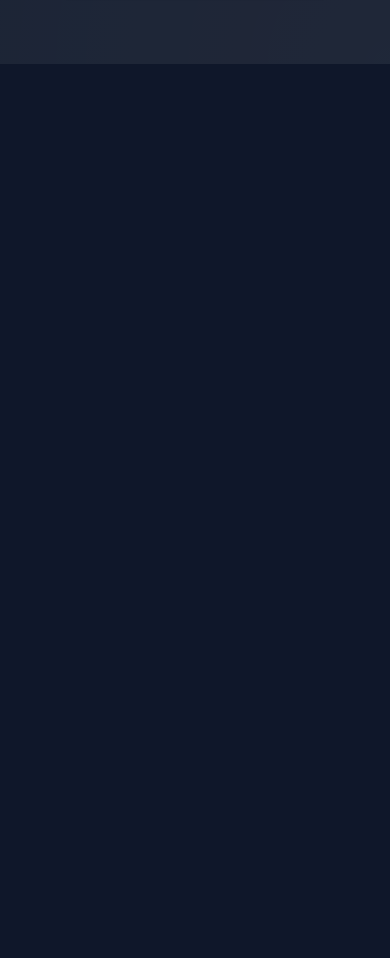
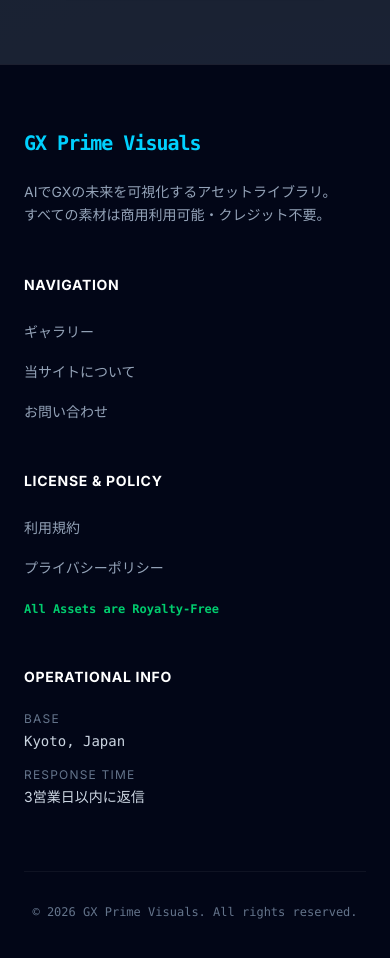
Before and after one commit to Kitagit761007/ai-material-prime, a Next.js app: page / in a window 390 px wide. Shown: the part 6180-7138 px from the top of the page. Before the commit the page ends 6244 px from the top, so only its background shows below. Built offline with nearby package versions, Linux system fonts and the light colour scheme.

Commit message:
feat: implement global 4-column footer (Run #27)

```diff
--- a/app/layout.tsx
+++ b/app/layout.tsx
@@ -2,6 +2,7 @@ import type { Metadata } from 'next'
 import { Inter } from 'next/font/google'
 import './globals.css'
 import Header from '@/components/Header'
+import Footer from '@/components/Footer'
 
 const inter = Inter({ subsets: ['latin'] })
 
@@ -22,6 +23,7 @@ export default function RootLayout({
                 <main className="min-h-screen pt-20">
                     {children}
                 </main>
+                <Footer />
             </body>
         </html>
     )
--- /dev/null
+++ b/components/Footer.tsx
@@ -0,0 +1,93 @@
+"use client";
+
+import Link from "next/link";
+
+export default function Footer() {
+    const currentYear = new Date().getFullYear();
+
+    return (
+        <footer className="bg-slate-950 border-t border-white/10 pt-16 pb-8">
+            <div className="container mx-auto px-6">
+                <div className="grid grid-cols-1 md:grid-cols-2 lg:grid-cols-4 gap-12 mb-16">
+                    {/* Column 1: Brand */}
+                    <div className="space-y-6">
+                        <Link href="/" className="text-xl font-bold font-mono tracking-tighter text-gx-cyan">
+                            GX Prime Visuals
+                        </Link>
+                        <p className="text-slate-400 text-sm leading-relaxed max-w-xs">
+                            AIでGXの未来を可視化するアセットライブラリ。すべての素材は商用利用可能・クレジット不要。
+                        </p>
+                    </div>
+
+                    {/* Column 2: Navigation */}
+                    <div className="space-y-6">
+                        <h3 className="text-white font-bold text-sm tracking-wider uppercase">Navigation</h3>
+                        <ul className="space-y-4">
+                            <li>
+                                <Link href="/gallery" className="text-slate-400 hover:text-gx-cyan transition-colors text-sm">
+                                    ギャラリー
+                                </Link>
+                            </li>
+                            <li>
+                                <Link href="/about" className="text-slate-400 hover:text-gx-cyan transition-colors text-sm">
+                                    当サイトについて
+                                </Link>
+                            </li>
+                            <li>
+                                <Link href="/contact" className="text-slate-400 hover:text-gx-cyan transition-colors text-sm">
+                                    お問い合わせ
+                                </Link>
+                            </li>
+                        </ul>
+                    </div>
+
+                    {/* Column 3: License & Policy */}
+                    <div className="space-y-6">
+                        <h3 className="text-white font-bold text-sm tracking-wider uppercase">License & Policy</h3>
+                        <ul className="space-y-4">
+                            <li>
+                                <Link href="/terms" className="text-slate-400 hover:text-gx-cyan transition-colors text-sm">
+                                    利用規約
+                                </Link>
+                            </li>
+                            <li>
+                                <Link href="/privacy" className="text-slate-400 hover:text-gx-cyan transition-colors text-sm">
+                                    プライバシーポリシー
+                                </Link>
+                            </li>
+                            <li>
+                                <span className="text-gx-emerald/80 text-xs font-bold font-mono">
+                                    All Assets are Royalty-Free
+                                </span>
+                            </li>
+                        </ul>
+                    </div>
+
+                    {/* Column 4: Operational Info */}
+                    <div className="space-y-6">
+                        <h3 className="text-white font-bold text-sm tracking-wider uppercase">Operational Info</h3>
+                        <div className="space-y-4">
+                            <div>
+                                <p className="text-xs text-slate-500 uppercase tracking-widest mb-1">Base</p>
+                                <p className="text-slate-300 text-sm font-mono">Kyoto, Japan</p>
+                            </div>
+                            <div>
+                                <p className="text-xs text-slate-500 uppercase tracking-widest mb-1">Response Time</p>
+                                <p className="text-slate-300 text-sm">3営業日以内に返信</p>
+                            </div>
+                        </div>
+                    </div>
+                </div>
+
+                <div className="flex flex-col md:flex-row justify-between items-center pt-8 border-t border-white/5 space-y-4 md:space-y-0">
+                    <p className="text-slate-500 text-xs font-mono">
+                        © {currentYear} GX Prime Visuals. All rights reserved.
+                    </p>
+                    <div className="flex gap-6">
+                        {/* SNS links could go here in the future */}
+                    </div>
+                </div>
+            </div>
+        </footer>
+    );
+}
```
